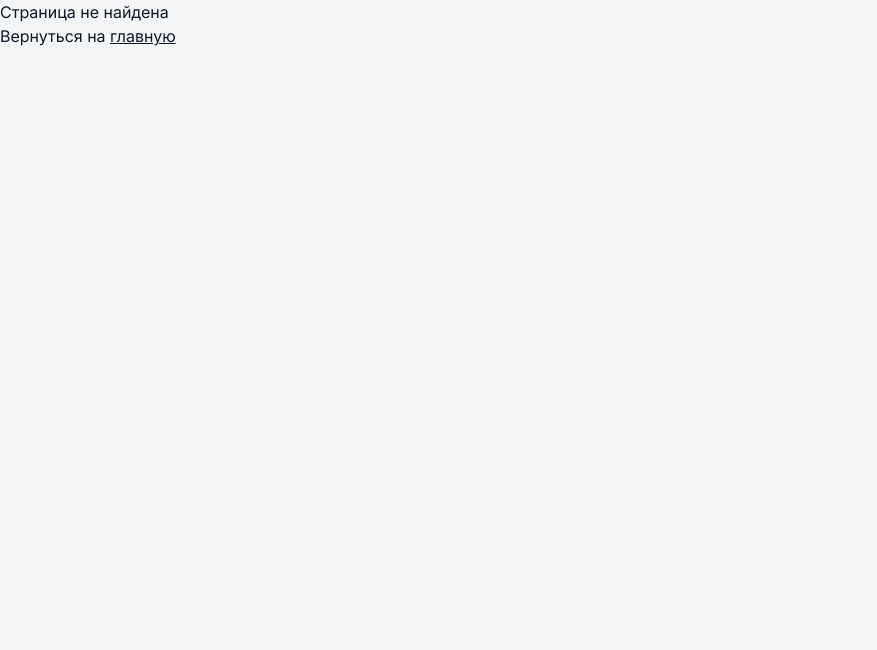
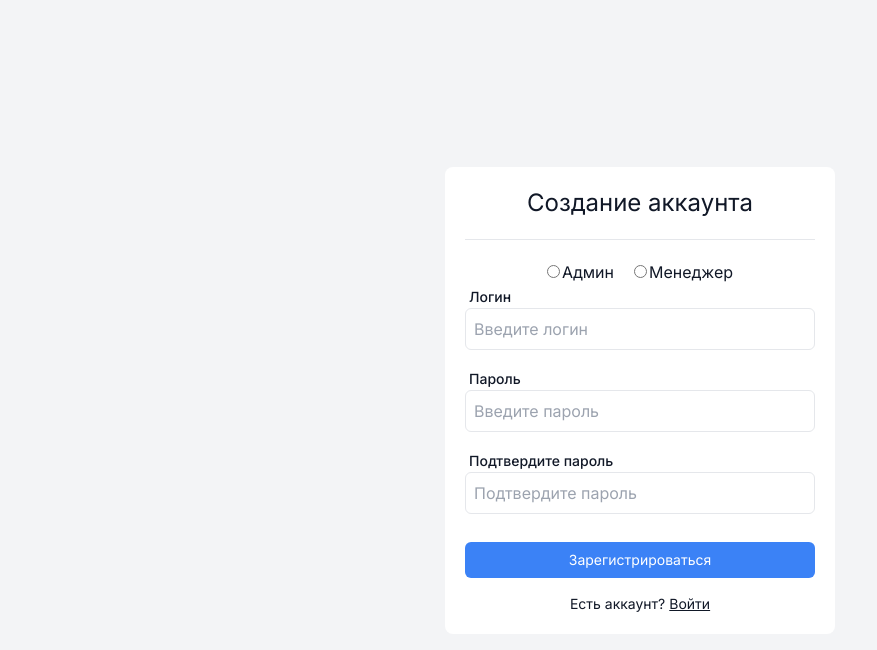
Before and after one commit to arshadiyarov/azv_management, a Next.js app: page /sign-up in a window 1280 px wide. Before the commit this address had no page. Shown: the top 650 px of the page, without its empty margins (0-877 px from the left). Built offline with nearby package versions, Linux system fonts and the light colour scheme.

Commit message:
edited when user role is manager unavailable to edit product

```diff
--- /dev/null
+++ b/src/app/(auth)/sign-up/page.tsx
@@ -0,0 +1,191 @@
+"use client";
+
+import React, { FormEvent, useState } from "react";
+import ButtonFill from "@/components/ui/buttons/ButtonFill";
+import Link from "next/link";
+import axios from "axios";
+import { useRouter } from "next/navigation";
+
+interface IRegData {
+  username: string;
+  role: string;
+  password: string;
+}
+
+const SignUp = () => {
+  const router = useRouter();
+
+  const [regData, setRegData] = useState<IRegData>({
+    username: "",
+    role: "",
+    password: "",
+  });
+  const apiUrl = process.env.NEXT_PUBLIC_API_URL;
+
+  const [isError, setIsError] = useState(false);
+  const [isNotSelected, setIsNotSelected] = useState(false);
+  const [isPassNoMatch, setIsPassNoMatch] = useState(false);
+  const [isPassShort, setIsPassShort] = useState(false);
+  const [confPassword, setConfPassword] = useState("");
+
+  const handleSubmit = async (e: FormEvent) => {
+    e.preventDefault();
+
+    if (regData.password.length < 8) {
+      setIsPassShort(true);
+      return;
+    } else {
+      setIsPassShort(false);
+    }
+
+    if (regData.password !== confPassword) {
+      setIsPassNoMatch(true);
+      return;
+    } else {
+      setIsPassNoMatch(false);
+    }
+
+    if (regData.role === "") {
+      setIsNotSelected(true);
+      return;
+    } else {
+      setIsNotSelected(false);
+    }
+
+    try {
+      await axios.post(`${apiUrl}/users/`, regData);
+      setRegData({ username: "", role: "", password: "" });
+      setConfPassword("");
+      setIsError(false);
+      router.push("/");
+    } catch (err) {
+      console.log("Registration error:", err);
+      setIsError(true);
+    }
+  };
+
+  return (
+    <div className={"w-screen h-screen flex justify-center items-center"}>
+      <div className={"bg-white p-5 rounded-lg relative"}>
+        <h1 className={"text-2xl border-b border-border text-center pb-5 mb-5"}>
+          Создание аккаунта
+        </h1>
+        <form onSubmit={handleSubmit} className={"w-[350px] relative"}>
+          <div className={"flex items-center justify-center gap-5"}>
+            <div className={"flex items-center gap-0.5"}>
+              <input
+                type="radio"
+                id="admin"
+                name="userRole"
+                value="admin"
+                checked={regData.role === "admin"}
+                onChange={(e) =>
+                  setRegData({ ...regData, role: e.target.value })
+                }
+                className={"cursor-pointer"}
+              />
+              <label htmlFor="admin" className={"cursor-pointer"}>
+                Админ
+              </label>
+            </div>
+            <div className={"flex items-center gap-0.5"}>
+              <input
+                type="radio"
+                id="manager"
+                name="userRole"
+                value="manager"
+                checked={regData.role === "manager"}
+                onChange={(e) =>
+                  setRegData({ ...regData, role: e.target.value })
+                }
+                className={"cursor-pointer"}
+              />
+              <label htmlFor="manager" className={"cursor-pointer"}>
+                Менеджер
+              </label>
+            </div>
+          </div>
+          <label htmlFor="login" className={"text-sm font-medium ml-1"}>
+            Логин
+          </label>
+          <input
+            id="login"
+            type="text"
+            placeholder="Введите логин"
+            value={regData.username}
+            onChange={(e) =>
+              setRegData({ ...regData, username: e.target.value })
+            }
+            className={
+              "outline-none border border-border w-full p-2 mb-4 rounded-md"
+            }
+          />
+          <label htmlFor="password" className={"text-sm font-medium ml-1"}>
+            Пароль
+          </label>
+          <input
+            id="password"
+            type="password"
+            placeholder="Введите пароль"
+            value={regData.password}
+            onChange={(e) =>
+              setRegData({ ...regData, password: e.target.value })
+            }
+            className={
+              "outline-none border border-border w-full p-2 mb-4 rounded-md"
+            }
+          />
+          <label
+            htmlFor="confirmPassword"
+            className={"text-sm font-medium ml-1"}
+          >
+            Подтвердите пароль
+          </label>
+          <input
+            id="confirmPassword"
+            type="password"
+            placeholder="Подтвердите пароль"
+            value={confPassword}
+            onChange={(e) => setConfPassword(e.target.value)}
+            className={
+              "outline-none border border-border w-full p-2 mb-7 rounded-md"
+            }
+          />
+          {isPassNoMatch && (
+            <p className={"text-red-600 text-xs absolute top-[254px] left-1"}>
+              Пароли не совпадают
+            </p>
+          )}
+          {isPassShort && (
+            <p className={"text-red-600 text-xs absolute top-[172px] left-1"}>
+              Пароль не может быть короче 8 символов
+            </p>
+          )}
+          {isError && (
+            <p className={"text-red-600 text-xs absolute top-[91px] left-1"}>
+              Такой логин уже существует
+            </p>
+          )}
+          {isNotSelected && (
+            <p
+              className={
+                "text-red-600 text-xs absolute top-[20px] left-[130px]"
+              }
+            >
+              Выберите роль
+            </p>
+          )}
+          <ButtonFill styles={"w-full"}>Зарегистрироваться</ButtonFill>
+        </form>
+        <p className={"text-sm text-center mt-4"}>
+          Есть аккаунт?
+          <Link href={"/login"} className={"underline ml-1"}>
+            Войти
+          </Link>
+        </p>
+      </div>
+    </div>
+  );
+};
+
+export default SignUp;
--- a/src/components/ItemsTable/index.tsx
+++ b/src/components/ItemsTable/index.tsx
@@ -54,6 +54,12 @@ const ItemsTable = () => {
     total_price: 0,
     total_items_count: 0,
   });
+  const [user, setUser] = useState({
+    id: 0,
+    username: "",
+    password: "",
+    role: "",
+  });
   const { isUpdateActive, setIsUpdateActive } = useButtonContext();
   const apiUrl = process.env.NEXT_PUBLIC_API_URL;
   const router = useRouter();
@@ -97,6 +103,22 @@ const ItemsTable = () => {
       }
     };
 
+    const getUser = async () => {
+      try {
+        const res = await axios.get(`${apiUrl}/me/`, {
+          headers: {
+            Authorization: `Bearer ${window.localStorage.accessToken}`,
+          },
+        });
+        setUser(res.data);
+        window.localStorage.setItem("username", res.data.username);
+      } catch (err) {
+        console.log("Error fetching user/me:", err);
+        throw err;
+      }
+    };
+
+    getUser();
     getSummary();
     getItems();
   }, [itemsPerPage, searchProduct, apiUrl, router]);
@@ -264,14 +286,16 @@ const ItemsTable = () => {
               <tr
                 key={item.id}
                 className={`text-center border-border relative border-y hover:bg-secondary cursor-pointer`}
-                onClick={() =>
+                onClick={() => {
+                  if (user.role === "admin") {
                     updateClickHandle(
                       item.id,
                       item.name,
                       item.quantity,
                       item.price,
-                  )
+                    );
                   }
+                }}
               >
                 <td className={"py-4"}>{item.name}</td>
                 <td>{item.quantity.toLocaleString()} шт</td>
```
Lines whose indentation alone changed are shown as unchanged.
